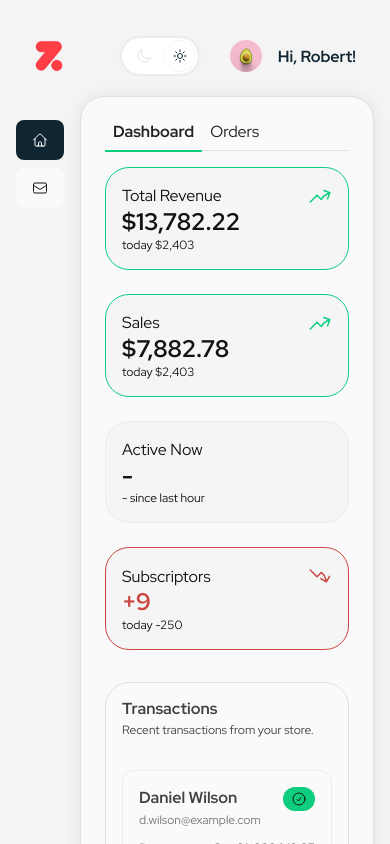
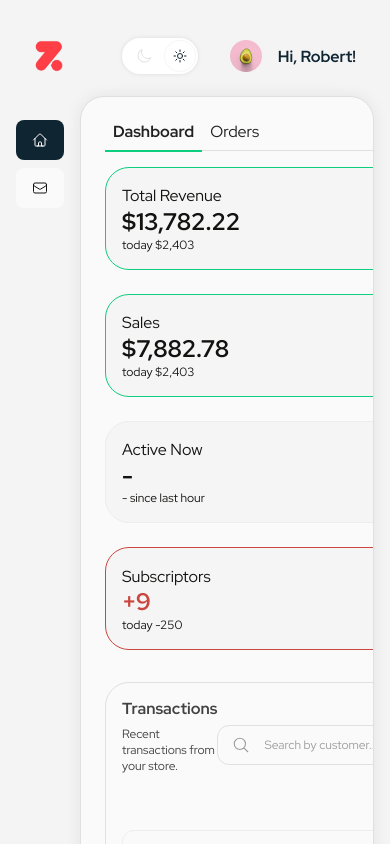
Before and after one commit to yblair/admin, a React (Vite) app: page / in a window 390 px wide. Shown: the top 844 px of the page. Built offline with nearby package versions, Linux system fonts and the light colour scheme.

Commit message:
feat: input search

```diff
--- /dev/null
+++ b/src/components/input/Search.tsx
@@ -0,0 +1,40 @@
+import React from "react";
+import styles from "./search.module.css";
+import { MagnifyingGlassIcon, XMarkIcon } from "@heroicons/react/24/outline";
+
+interface SearchProps {
+  value: string;
+  onChange: (value: string) => void;
+  placeholder?: string;
+}
+
+export const Search: React.FC<SearchProps> = ({
+  value,
+  onChange,
+  placeholder = "Search by customer...",
+}) => {
+  return (
+    <div className={styles.searchContainer}>
+      <div className={styles.searchIcon}>
+        <MagnifyingGlassIcon className={styles.icon} />
+      </div>
+      <input
+        type="text"
+        value={value}
+        onChange={(e) => onChange(e.target.value)}
+        placeholder={placeholder}
+        className={styles.searchInput}
+        aria-label="Search customers"
+      />
+      {value && (
+        <button
+          onClick={() => onChange("")}
+          className={styles.clearButton}
+          aria-label="Clear search"
+        >
+          <XMarkIcon className={styles.clearIcon} />
+        </button>
+      )}
+    </div>
+  );
+};
--- /dev/null
+++ b/src/components/input/search.module.css
@@ -0,0 +1,102 @@
+.searchContainer {
+  position: relative;
+  display: flex;
+  align-items: center;
+  width: 100%;
+  max-width: 400px;
+  background: var(--neutral-gray-50);
+  border: 1px solid var(--neutral-gray-300);
+  border-radius: 12px;
+  padding: 12px 16px;
+  transition: all 0.2s ease-in-out;
+}
+
+.searchContainer:focus-within {
+  border-color: var(--neutral-gray-400);
+  box-shadow: 0 0 0 3px var(--neutral-gray-100);
+  background: var(--neutral-gray-50);
+}
+
+.searchIcon {
+  display: flex;
+  align-items: center;
+  margin-right: 12px;
+  color: var(--neutral-gray-500);
+  flex-shrink: 0;
+}
+
+.icon {
+  width: 20px;
+  height: 20px;
+  transition: color 0.2s ease-in-out;
+}
+
+.searchContainer:focus-within .icon {
+  color: var(--neutral-gray-300);
+}
+
+.searchInput {
+  flex: 1;
+  border: none;
+  outline: none;
+  background: transparent;
+  font-size: var(--body2);
+  color: var(--neutral-gray-800);
+  font-weight: var(--font-weight-medium);
+  min-width: 0;
+}
+
+.searchInput::placeholder {
+  color: var(--neutral-gray-500);
+  font-weight: var(--font-weight-regular);
+}
+
+.clearButton {
+  display: flex;
+  align-items: center;
+  justify-content: center;
+  background: none;
+  border: none;
+  cursor: pointer;
+  padding: 4px;
+  border-radius: 6px;
+  color: var(--neutral-gray-400);
+  transition: all 0.2s ease-in-out;
+  margin-left: 8px;
+  flex-shrink: 0;
+}
+
+.clearButton:hover {
+  background: var(--neutral-gray-200);
+  color: var(--neutral-gray-500);
+}
+
+.clearButton:active {
+  transform: scale(0.95);
+}
+
+.clearIcon {
+  width: 16px;
+  height: 16px;
+}
+
+@media (max-width: 768px) {
+  .searchContainer {
+    max-width: 100%;
+    padding: 10px 14px;
+  }
+
+  .searchInput {
+    font-size: var(--font-caption);
+  }
+
+  .icon {
+    width: 18px;
+    height: 18px;
+  }
+
+  .clearIcon {
+    width: 14px;
+    height: 14px;
+  }
+}
--- a/src/components/table/table.module.css
+++ b/src/components/table/table.module.css
@@ -10,6 +10,19 @@
   width: 100%;
 }
 
+.tableContainerHeader {
+  display: flex;
+  justify-content: space-between;
+  align-items: center;
+  margin: 0 24px 24px 0px;
+}
+
+.tableContainerHeaderLeft {
+  display: flex;
+  flex-direction: column;
+  gap: 4px;
+}
+
 .table {
   width: 100%;
   border-spacing: 0;
@@ -19,7 +32,7 @@
 
 .tableWrapper {
   flex: 1;
-  overflow: hidden;
+  overflow-y: auto;
   display: flex;
   flex-direction: column;
 }
@@ -29,16 +42,15 @@
 }
 
 .tableBody {
-  flex: 1;
   height: 100%;
+  width: 100%;
   overflow-y: auto;
-  display: block;
+  border-spacing: 0;
+  table-layout: fixed;
+  padding-right: 24px;
 }
 
 .tableBody tr {
-  display: table;
-  width: 100%;
-  table-layout: fixed;
   border-bottom: 1px solid var(--neutral-gray-200);
   cursor: pointer;
 }
@@ -50,10 +62,19 @@
 
 .tableRow {
   height: 63px;
+  border-bottom: 1px solid var(--neutral-gray-200);
 }
 
 .tableRow:last-child {
   text-align: right;
+}
+
+.tableTitle,
+th {
+  position: sticky;
+  top: 0;
+  background: var(--neutral-gray-50);
+  z-index: 2;
 }
 
 .tableTitle {
--- a/src/components/table/table.tsx
+++ b/src/components/table/table.tsx
@@ -11,7 +11,9 @@ import {
 import styles from "./table.module.css";
 import { Status } from "../status/status";
 import Drawer from "../drawer/drawer";
+import { Search } from "../input/Search";
 import type { Status as StatusType } from "../../constants/status";
+import EmptyState from "../emptyState/EmptyState";
 
 export type ProductProps = {
   id: number;
@@ -114,9 +116,18 @@ export const Table = ({ data }: Props) => {
   const [focusedRowRef, setFocusedRowRef] = React.useState<HTMLElement | null>(
     null
   );
+  const [searchTerm, setSearchTerm] = React.useState("");
+
+  const filteredData = React.useMemo(() => {
+    if (!searchTerm.trim()) return data;
+
+    return data.filter((item) =>
+      item.customer.toLowerCase().includes(searchTerm.toLowerCase())
+    );
+  }, [data, searchTerm]);
 
   const table = useReactTable({
-    data,
+    data: filteredData,
     columns,
     state: {
       sorting,
@@ -124,6 +135,7 @@ export const Table = ({ data }: Props) => {
     getCoreRowModel: getCoreRowModel(),
     getSortedRowModel: getSortedRowModel(),
     onSortingChange: setSorting,
+    enableSorting: true,
   });
 
   const transactionForDrawer = drawerContent
@@ -148,9 +160,21 @@ export const Table = ({ data }: Props) => {
 
   return (
     <div className={styles.tableContainer}>
+      <div className={styles.tableContainerHeader}>
+        <div className={styles.tableContainerHeaderLeft}>
           <h2>Transactions</h2>
           <p>Recent transactions from your store.</p>
+        </div>
+        <Search value={searchTerm} onChange={setSearchTerm} />
+      </div>
 
+      {filteredData.length === 0 && searchTerm.trim() !== "" ? (
+        <EmptyState
+          title="No customers found"
+          description={`No customers match "${searchTerm}". Try adjusting your search terms.`}
+        />
+      ) : (
+        <>
           {/* Desktop Table */}
           <div className={styles.tableWrapper}>
             <table className={styles.table}>
@@ -163,6 +187,16 @@ export const Table = ({ data }: Props) => {
                         colSpan={header.colSpan}
                         onClick={header.column.getToggleSortingHandler()}
                         className={styles.tableTitle}
+                        tabIndex={0}
+                        onKeyDown={(e) => {
+                          if (e.key === "Enter") {
+                            const toggleHandler =
+                              header.column.getToggleSortingHandler();
+                            if (toggleHandler) {
+                              toggleHandler(e);
+                            }
+                          }
+                        }}
                       >
                         {header.isPlaceholder
                           ? null
@@ -175,10 +209,7 @@ export const Table = ({ data }: Props) => {
                   </tr>
                 ))}
               </thead>
-        </table>
-        <div className={styles.tableBody} tabIndex={0}>
-          <table className={styles.table}>
-            <tbody>
+              <tbody className={styles.tableBody} tabIndex={0}>
                 {table.getRowModel().rows.map((row) => (
                   <tr
                     key={row.id}
@@ -208,7 +239,6 @@ export const Table = ({ data }: Props) => {
               </tbody>
             </table>
           </div>
-      </div>
 
           {/* Mobile Cards */}
           <div className={styles.mobileCards}>
@@ -231,7 +261,9 @@ export const Table = ({ data }: Props) => {
               >
                 <div className={styles.mobileCardHeader}>
                   <div className={styles.mobileCardCustomer}>
-                <div className={styles.customer}>{row.original.customer}</div>
+                    <div className={styles.customer}>
+                      {row.original.customer}
+                    </div>
                     <div className={styles.mobileCardEmail}>
                       {row.original.email}
                     </div>
@@ -263,6 +295,8 @@ export const Table = ({ data }: Props) => {
               </div>
             ))}
           </div>
+        </>
+      )}
 
       <Drawer
         isOpen={isDrawerOpen}
```
Lines whose indentation alone changed are shown as unchanged.
